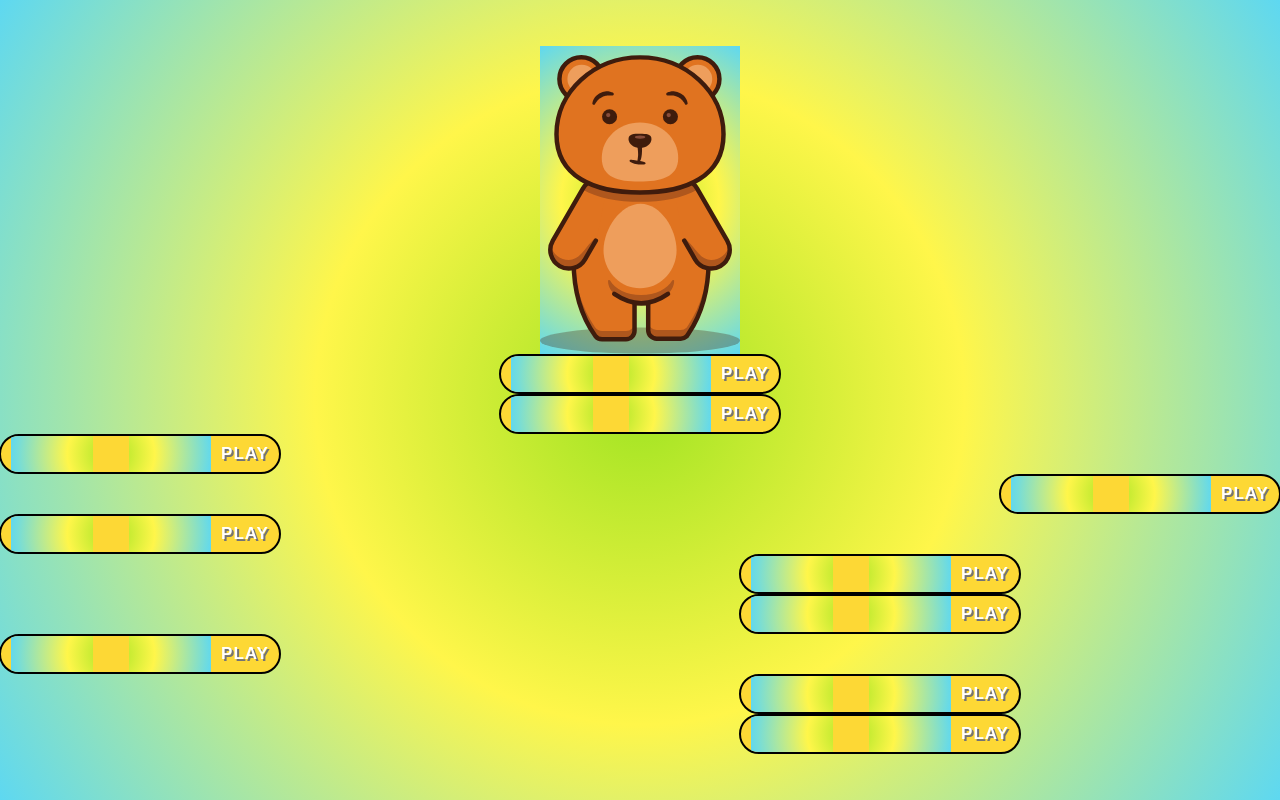
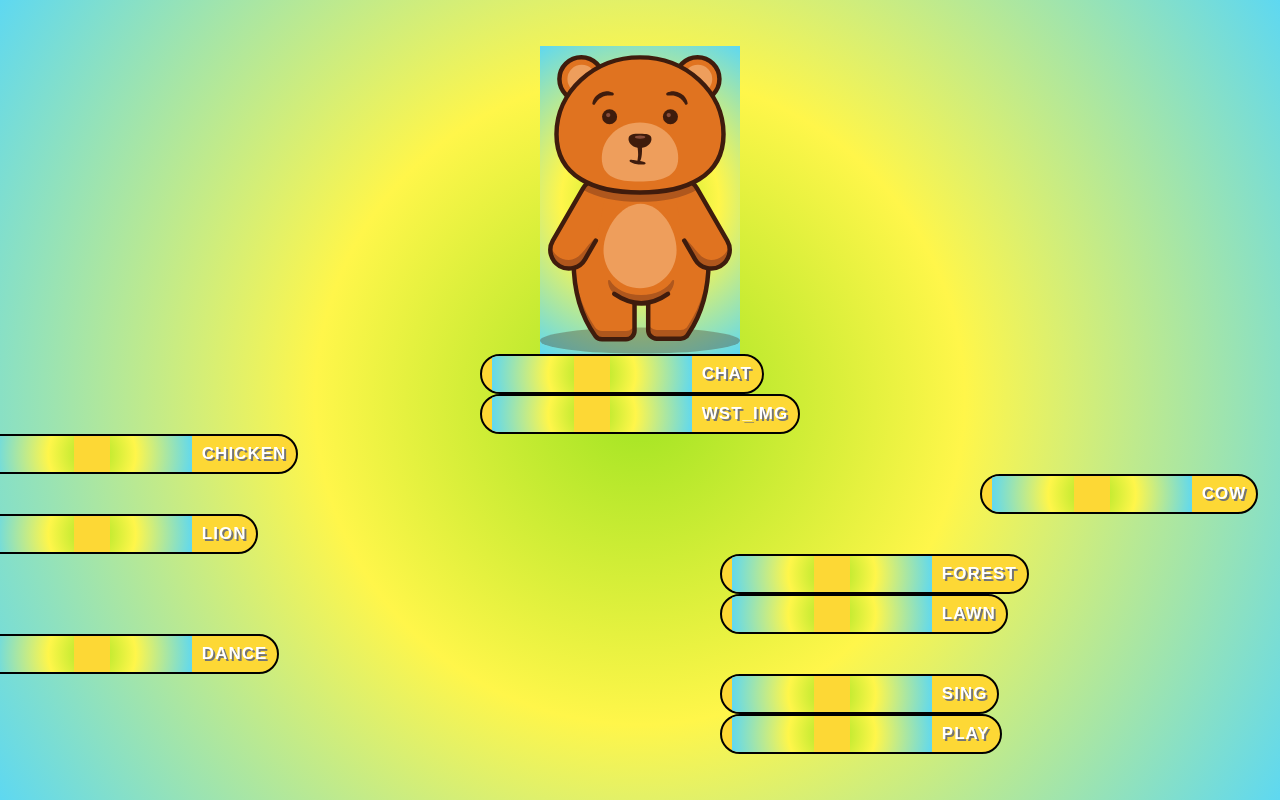
Before and after one commit to OZW11/client, a Vue app: page / in a window 1280 px wide. Built offline with nearby package versions, Linux system fonts and the light colour scheme; no server answers.

Commit message:
按钮逻辑更改

```diff
--- a/src/components/MainProgram.vue
+++ b/src/components/MainProgram.vue
@@ -1,15 +1,15 @@
 <template>
   <div class="but">
     <Mybutton ref="chat_button" MyName='chat' MyEvent='chat' @chat="chat"/>
-    <Mybutton ref="wst_img_button" MyName='wst_img' MyEvent="wst_img_buttonClick" @wst_img_buttonClick="chooseEnglishWord_character"/>
-    <Mybutton ref="wst_img_button_choose_English_words_Chicken" MyName='Chicken' MyEvent="chooseEnglishWord_character" @chooseEnglishWord_character="chooseEnglishWord_place('Chicken')"/>
-    <Mybutton ref="wst_img_button_choose_English_words_Cow" MyName='Cow' MyEvent="chooseEnglishWord_character" @chooseEnglishWord_character="chooseEnglishWord_place('Cow')"/>
-    <Mybutton ref="wst_img_button_choose_English_words_Lion" MyName='Lion' MyEvent="chooseEnglishWord_character" @chooseEnglishWord_character="chooseEnglishWord_place('Lion')"/>
-    <Mybutton ref="wst_img_button_choose_English_words_Forest" MyName='Forest' MyEvent="chooseEnglishWord_place" @chooseEnglishWord_place="chooseEnglishWord_event('Forest')"/>
-    <Mybutton ref="wst_img_button_choose_English_words_Lawn" MyName='Lawn' MyEvent="chooseEnglishWord_place" @chooseEnglishWord_place="chooseEnglishWord_event('Lawn')"/>
-    <Mybutton ref="wst_img_button_choose_English_words_Dance" MyName='Dance' MyEvent="chooseEnglishWord_event" @chooseEnglishWord_event="chooseEnglishWord_final('Dance')"/>
-    <Mybutton ref="wst_img_button_choose_English_words_Sing" MyName='Sing' MyEvent="chooseEnglishWord_event" @chooseEnglishWord_event="chooseEnglishWord_final('Sing')"/>
-    <Mybutton ref="wst_img_button_choose_English_words_Play" MyName='Play' MyEvent="chooseEnglishWord_event" @chooseEnglishWord_event="chooseEnglishWord_final('Play')"/>
+    <Mybutton ref="wst_img_button" MyName='wst_img' v-if="buttonState" MyEvent="wst_img_buttonClick" @wst_img_buttonClick="chooseEnglishWord_character" />
+    <Mybutton ref="wst_img_button_choose_English_words_Chicken" v-if="buttonState" MyName='Chicken' MyEvent="chooseEnglishWord_character" @chooseEnglishWord_character="chooseEnglishWord_place('Chicken')"/>
+    <Mybutton ref="wst_img_button_choose_English_words_Cow" MyName='Cow' v-if="buttonState" MyEvent="chooseEnglishWord_character" @chooseEnglishWord_character="chooseEnglishWord_place('Cow')"/>
+    <Mybutton ref="wst_img_button_choose_English_words_Lion" MyName='Lion' v-if="buttonState" MyEvent="chooseEnglishWord_character" @chooseEnglishWord_character="chooseEnglishWord_place('Lion')"/>
+    <Mybutton ref="wst_img_button_choose_English_words_Forest" MyName='Forest' v-if="buttonState" MyEvent="chooseEnglishWord_place" @chooseEnglishWord_place="chooseEnglishWord_event('Forest')"/>
+    <Mybutton ref="wst_img_button_choose_English_words_Lawn" MyName='Lawn' v-if="buttonState" MyEvent="chooseEnglishWord_place" @chooseEnglishWord_place="chooseEnglishWord_event('Lawn')"/>
+    <Mybutton ref="wst_img_button_choose_English_words_Dance" MyName='Dance' v-if="buttonState" MyEvent="chooseEnglishWord_event" @chooseEnglishWord_event="chooseEnglishWord_final('Dance')"/>
+    <Mybutton ref="wst_img_button_choose_English_words_Sing" MyName='Sing' v-if="buttonState" MyEvent="chooseEnglishWord_event" @chooseEnglishWord_event="chooseEnglishWord_final('Sing')"/>
+    <Mybutton ref="wst_img_button_choose_English_words_Play" MyName='Play' v-if="buttonState" MyEvent="chooseEnglishWord_event" @chooseEnglishWord_event="chooseEnglishWord_final('Play')"/>
     <img v-if="Myimg.state" :src="Myimg.url"  alt="NONE" width="300" height="300">
   </div>
 </template>
@@ -29,6 +29,7 @@ export default {
       DATA_BUFFER: '',
       TRANSFER_SIZE: 1024,
       img_mess: {'character':'','place':'','event':''},
+      buttonState: true
     }
   },
   methods: {
@@ -183,7 +184,7 @@ export default {
             console.log(event.data.slice(14,event.data.length));
             this.Myimg.url=event.data.slice(14,event.data.length);
             this.Myimg.state=true;
-
+            this.buttonState=false;
           }
       }
 
--- a/src/components/Mybutton.vue
+++ b/src/components/Mybutton.vue
@@ -10,7 +10,7 @@
 
       </svg>
       <span class="now">now!</span>
-      <span class="play">play</span>
+      <span class="play">{{MyName}}</span>
       </button>
 </template>
 
```
Also changed, not shown: src/socket/socket.vue (+0 -8 lines).
